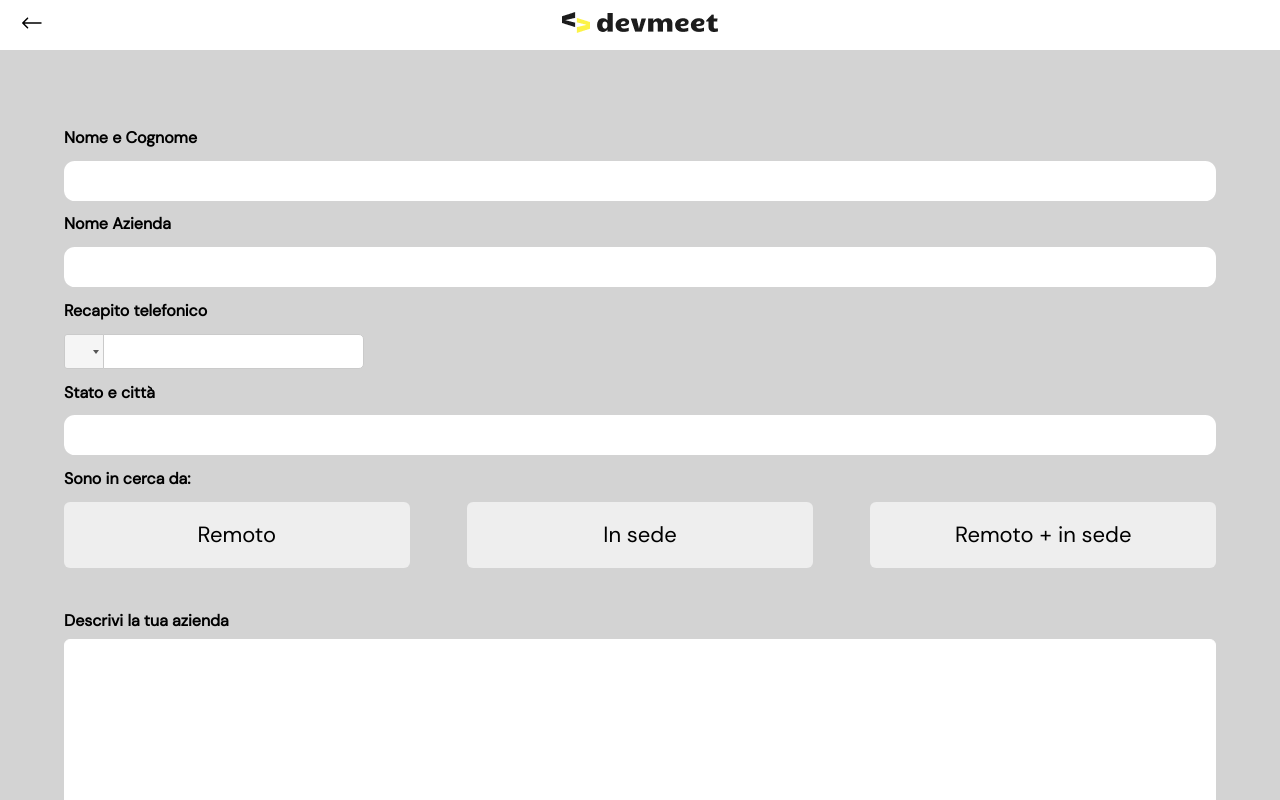
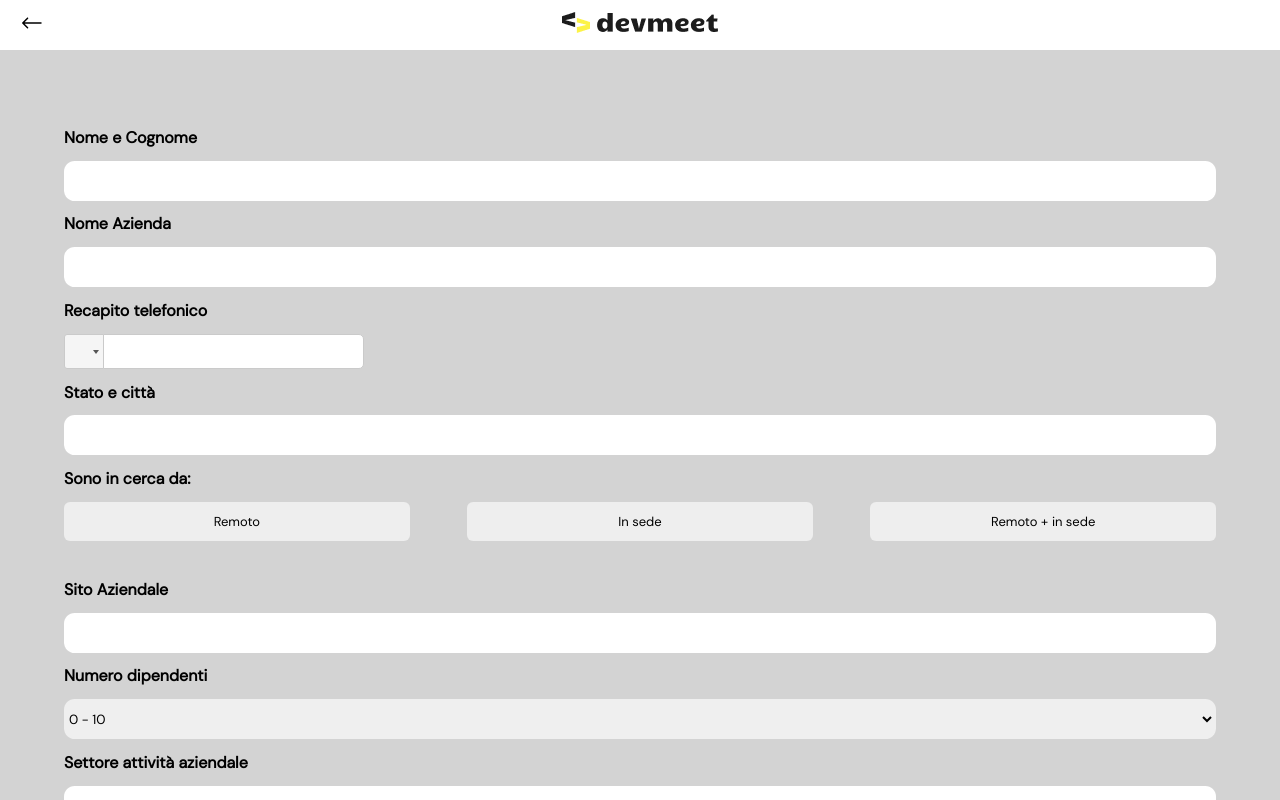
Before and after one commit to Emiliano-S/devmeet, a React (Create React App) app: page /signUp/company in a window 1280 px wide. Shown: the top 800 px of the page. Built offline with nearby package versions, Linux system fonts and the light colour scheme; the HTML template or start-up script is replaced by a standard one.

Commit message:
Updates on card 1 companies

```diff
--- a/src/components/Form.js
+++ b/src/components/Form.js
@@ -76,7 +76,32 @@ export default function Form({user, company}) {
                             wd={100}
                             hg={'3em'}
                             text={'Remoto + in sede'} />
+
                     </div>
+                    {company && <div>
+                        <FormRow
+                        textType
+                        text = {'Sito Aziendale'}
+                        name = {'Sito Aziendale'} />
+                        <FormRow
+                        dropdown
+                        text = {'Numero dipendenti'}
+                        name = {'Numero dipendenti'}
+                        options = { <select type="dropdown"  className="input-form-style" >
+                        <option> 0 - 10</option>
+                        <option> 10 - 50</option>
+                        <option> 50 - 100</option>
+                        <option> 100 - 200</option>
+                        <option> 200 - 500</option>
+                        <option> 500+</option>
+                        </select>
+                        } />
+                        <FormRow
+                        textType
+                        text = {'Settore attività aziendale'}
+                        name = {'Settore attività aziendale'}
+                        />
+                        </div>}
                         {user && <div><FormRow
                         textType
                         text = {"Qualifica"}
@@ -90,7 +115,7 @@ export default function Form({user, company}) {
 
                         <div style={{width: '100%', display:'flex', flexDirection:'column', paddingTop:'44px', gap:'8px'}}>
                             {user && <label for="textArea" style={{display:'block', fontWeight:'bold'}}>Dicci qualcosa su di te</label>}
-                            {company && <label for="textArea" style={{display:'block', fontWeight:'bold'}}>Descrivi la tua azienda</label>}
+                            {company && <label for="textArea" style={{display:'block', fontWeight:'bold'}}>Descrivi la tua azienda (possibile RAL e benefit)</label>}
 
                             <textarea name="textArea" id="textArea" rows='10'style={{resize:'none', borderRadius:'6px', borderColor:'white',}}></textarea>
                         </div>
--- a/src/components/FormRow.js
+++ b/src/components/FormRow.js
@@ -3,7 +3,7 @@ import PhoneInput from "react-phone-input-2";
 import useSWR from "swr";
 import data from "../data/db";
 
-function FormRow({ text, textType, id, name, ph, data, password, number, email }) {
+function FormRow({ text, textType, id, name, ph, data, password, number, email, dropdown, options}) {
     const [value, setValue] = useState()
 
 
@@ -88,6 +88,11 @@ function FormRow({ text, textType, id, name, ph, data, password, number, email }
                         value={value}
                         onChange={setValue}
                     /> </div>)}
+
+        {dropdown && (<div>
+          <div className= "form-title-style">{text}</div>
+            {options}
+          </div>)}
     </div>
   );
 }
--- a/src/style/css/form.css
+++ b/src/style/css/form.css
@@ -4,7 +4,7 @@
   padding-left: 35px;
   margin-bottom: 12px;
   cursor: pointer;
-  font-size: 22px;
+  font-size: 13px;
   -webkit-user-select: none;
   -moz-user-select: none;
   -ms-user-select: none;
--- a/src/style/css/style.css
+++ b/src/style/css/style.css
@@ -1,7 +1,7 @@
 
 @import './LandingPage.css';
 @import './form.css';
-@import './SignUp.css';
+@import './signUp.css';
 
 
 @font-face {
```
